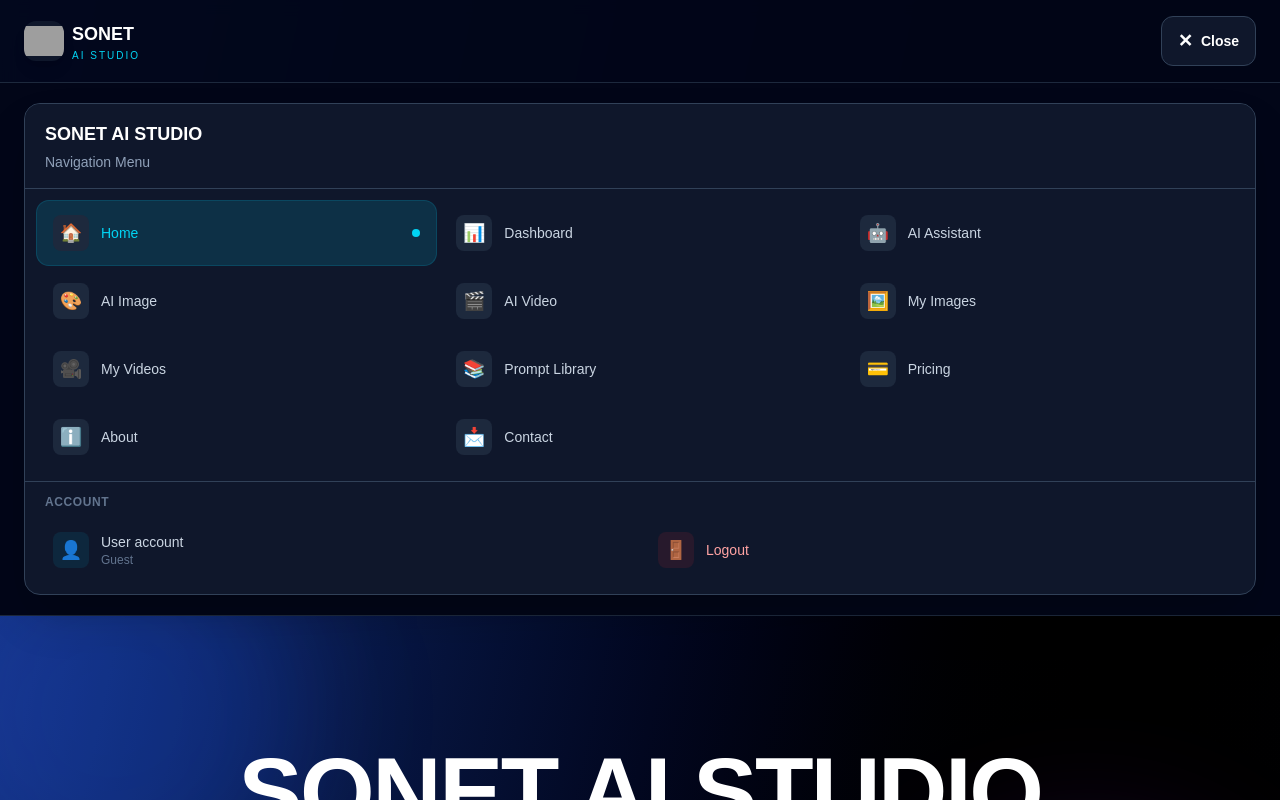
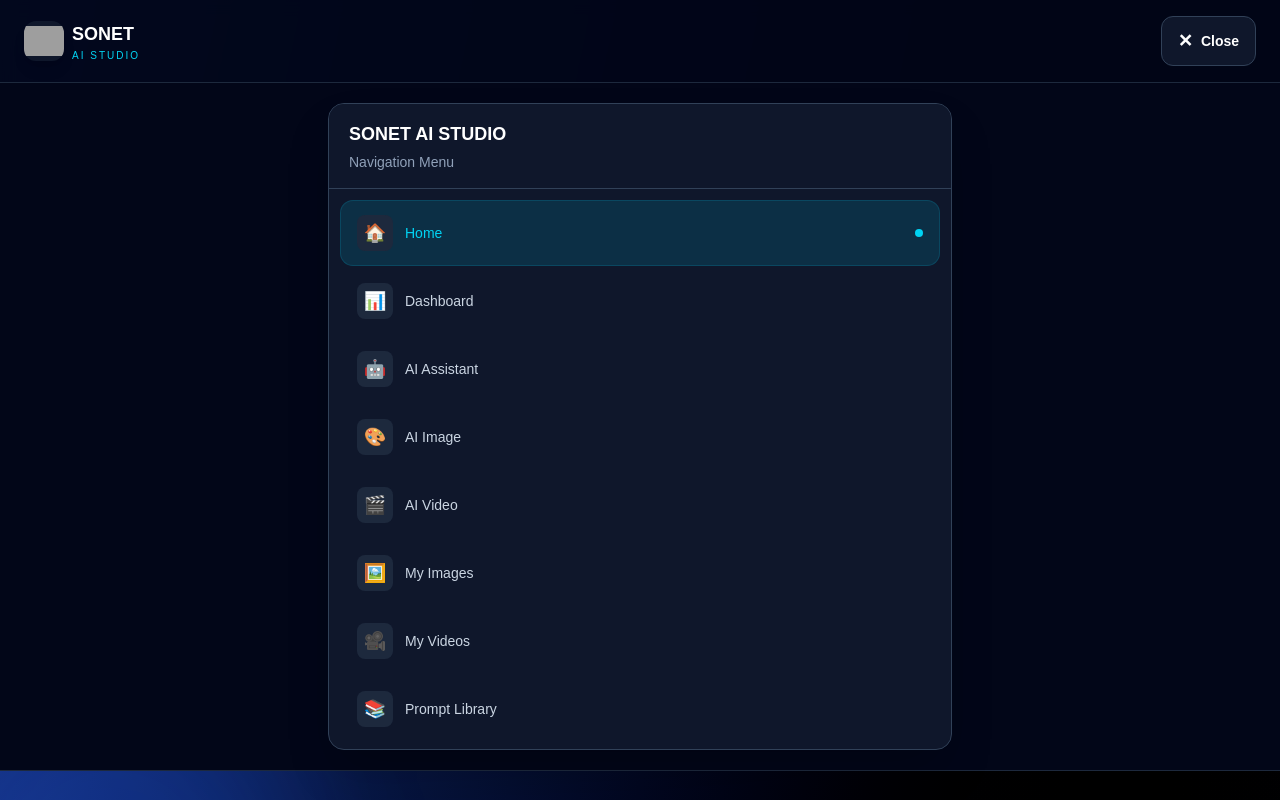
Before and after one commit to Sonetcom2/sonet-ai-studio, a Next.js app: page / in a window 1280 px wide. Both pictures are taken after a click on the button "Toggle navigation menu". Shown: the top 800 px of the page. Built offline with nearby package versions, Linux system fonts and the light colour scheme; no server answers; grey boxes are pictures that could not be loaded.

Commit message:
improve navigation menu and restore logo

```diff
--- a/components/Navbar.tsx
+++ b/components/Navbar.tsx
@@ -71,7 +71,6 @@ const navItems = [
 
 export default function Navbar({ user }: NavbarProps) {
   const pathname = usePathname();
-
   const [menuOpen, setMenuOpen] = useState(false);
 
   const displayName =
@@ -86,6 +85,7 @@ export default function Navbar({ user }: NavbarProps) {
   return (
     <header className="sticky top-0 z-50 border-b border-slate-800 bg-slate-950/95 backdrop-blur">
       <div className="mx-auto flex max-w-7xl items-center justify-between px-4 py-4 lg:px-6">
+
         {/* SONET Logo */}
         <Link
           href="/"
@@ -132,7 +132,8 @@ export default function Navbar({ user }: NavbarProps) {
       {/* Single Menu Box */}
       {menuOpen && (
         <div className="border-t border-slate-800 bg-slate-950">
-          <div className="mx-auto max-w-7xl px-4 py-5 lg:px-6">
+          <div className="mx-auto max-w-2xl px-4 py-5 lg:px-6">
+
             <div className="overflow-hidden rounded-2xl border border-slate-700 bg-slate-900 shadow-2xl">
 
               {/* Menu Header */}
@@ -146,8 +147,11 @@ export default function Navbar({ user }: NavbarProps) {
                 </p>
               </div>
 
+              {/* Scrollable Menu Content */}
+              <div className="max-h-[70vh] overflow-y-auto">
+
                 {/* Navigation Items */}
-              <div className="grid gap-1 p-3 sm:grid-cols-2 lg:grid-cols-3">
+                <div className="space-y-1 p-3">
                   {navItems.map((item) => {
                     const isActive =
                       item.href === "/"
@@ -188,7 +192,8 @@ export default function Navbar({ user }: NavbarProps) {
                     Account
                   </div>
 
-                <div className="grid gap-1 sm:grid-cols-2">
+                  <div className="space-y-1">
+
                     {/* User Account */}
                     <Link
                       href="/profile"
@@ -231,6 +236,8 @@ export default function Navbar({ user }: NavbarProps) {
                         <span>Logout</span>
                       </button>
                     </form>
+
+                  </div>
                 </div>
               </div>
             </div>
```
Lines whose indentation alone changed are shown as unchanged.
